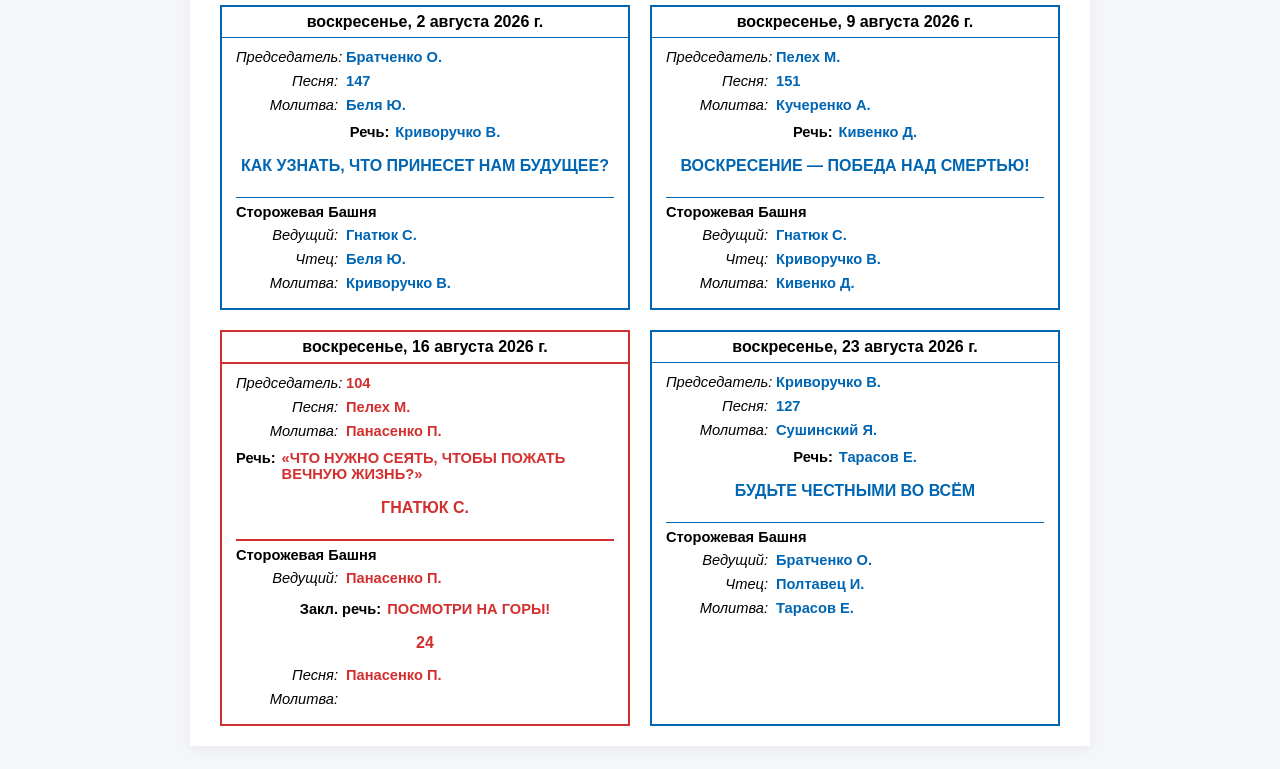
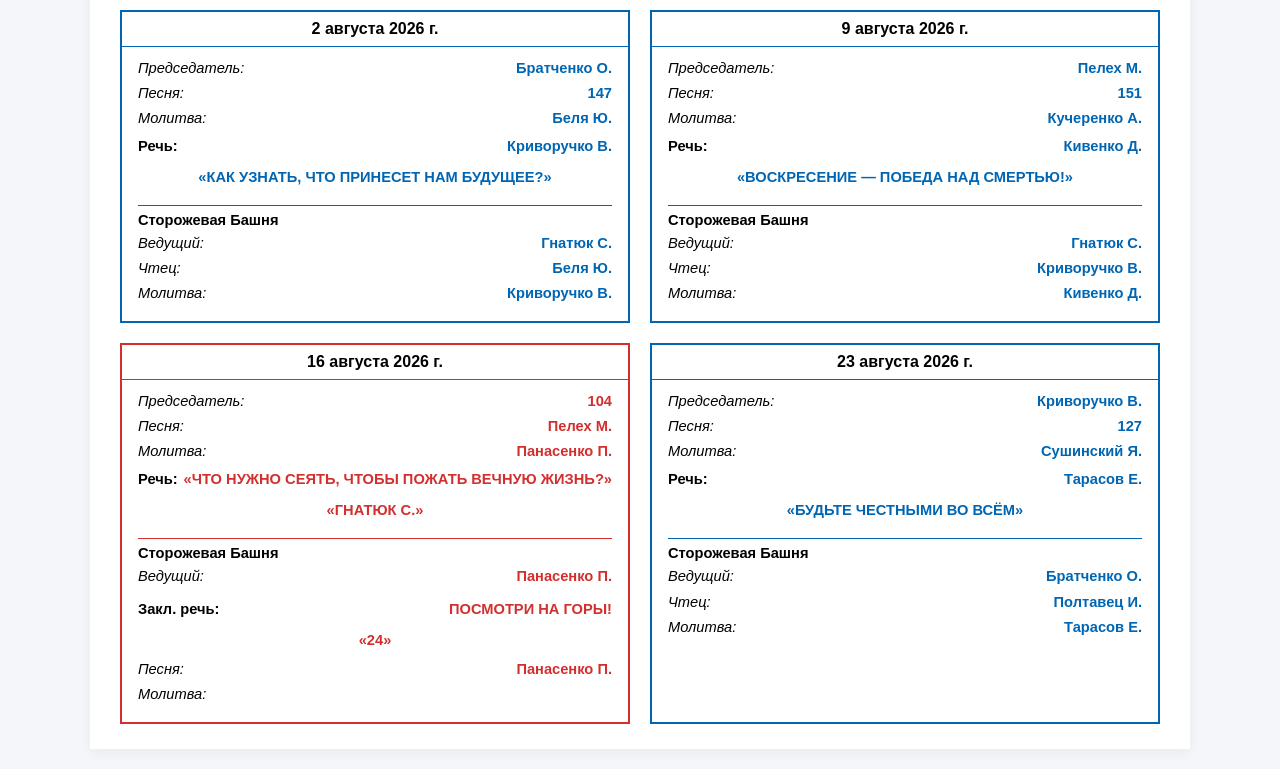
Before and after one commit to knvkivlove/week_grafik, a plain HTML site: page index.html in a window 1280 px wide. Shown: the part 201-970 px from the top of the page. Drawn offline with Linux system fonts and the light colour scheme.

Commit message:
Refactor index.html for layout and print enhancements
Updated styles and structure for improved layout and print functionality.

```diff
--- a/index.html
+++ b/index.html
@@ -8,10 +8,10 @@
         :root {
             --bg-color: #f4f6f9;
             --card-bg: #ffffff;
-            --main-blue: #0066b3; /* Насыщенный синий цвет со скриншота */
+            --main-blue: #0066b3;
             --text-dark: #000000;
             --text-blue: #0066b3;
-            --rs-red: #d32f2f;   /* Красный цвет для выделения визита РС */
+            --rs-red: #d32f2f;
         }
 
         * {
@@ -29,7 +29,7 @@
 
         /* Панель управления */
         .controls {
-            max-width: 900px;
+            max-width: 1100px;
             margin: 0 auto 20px auto;
             display: flex;
             justify-content: flex-end;
@@ -64,20 +64,16 @@
             color: #fff;
         }
 
-        .hidden-element {
-            display: none !important;
-        }
-
-        /* Общая обертка для А4 */
+        /* Общая обертка */
         .page-wrapper {
-            max-width: 900px;
+            max-width: 1100px;
             margin: 0 auto;
             background: #fff;
-            padding: 20px 30px;
+            padding: 25px 30px;
             box-shadow: 0 4px 12px rgba(0,0,0,0.05);
         }
 
-        /* Главные неизменяемые заголовки */
+        /* Шапка */
         .main-header {
             text-align: center;
             margin-bottom: 25px;
@@ -115,7 +111,7 @@
             grid-template-columns: repeat(4, 1fr);
         }
 
-        /* Дизайн карточки со скриншота */
+        /* Карточка */
         .week-card {
             background: var(--card-bg);
             border: 2px solid var(--main-blue);
@@ -128,68 +124,73 @@
         .week-header-block {
             text-align: center;
             border-bottom: 1px solid var(--main-blue);
-            padding: 6px;
+            padding: 8px;
             font-size: 12pt;
             font-weight: bold;
         }
 
         .card-body {
-            padding: 10px 14px;
+            padding: 12px 16px;
             display: flex;
             flex-direction: column;
             height: 100%;
         }
 
-        /* Строки пунктов программы */
+        /* Строки с прижатием ФИО к правой стенке */
         .item-row {
             display: flex;
-            margin-bottom: 5px;
+            justify-content: space-between;
+            align-items: baseline;
+            margin-bottom: 6px;
             font-size: 11pt;
             line-height: 1.3;
         }
 
         .item-label {
             font-style: italic;
-            width: 110px;
-            flex-shrink: 0;
-            text-align: right;
-            padding-right: 8px;
+            color: var(--text-dark);
+            text-align: left;
+            padding-right: 10px;
+            white-space: nowrap;
         }
 
         .item-value {
             font-weight: bold;
             color: var(--text-blue);
+            text-align: right;
         }
 
-        /* Специфическая строка "Речь:" */
+        /* Строка "Речь:" / "Закл. речь:" */
         .speech-row {
             display: flex;
-            justify-content: center;
+            justify-content: space-between;
+            align-items: baseline;
             margin: 4px 0;
             font-size: 11pt;
         }
         .speech-row .label-bold {
             font-weight: bold;
-            padding-right: 6px;
+            text-align: left;
         }
         .speech-row .value-bold {
             font-weight: bold;
             color: var(--text-blue);
+            text-align: right;
         }
 
-        /* Название речи большими буквами по центру */
+        /* Название речи */
         .speech-topic {
             text-align: center;
             font-weight: bold;
             color: var(--text-blue);
-            font-size: 12pt;
-            margin: 12px 0;
+            font-size: 11pt;
+            margin: 10px 0;
             padding: 0 5px;
             text-transform: uppercase;
             line-height: 1.3;
         }
 
-        /* Маленький заголовок Сторожевой Башни */
+        /* Заголовок Сторожевой Башни */
         .sb-heading {
             font-weight: bold;
             font-size: 11pt;
@@ -200,12 +201,12 @@
             padding-top: 6px;
         }
 
-        /* Визиты Районного Старейшины (Красная тема) */
+        /* Визиты РС (Красная тема) */
         .week-card.type-rs {
             border: 2px solid var(--rs-red);
         }
         .week-card.type-rs .week-header-block {
-            border-bottom: 2px solid var(--rs-red);
+            border-bottom: 1px solid var(--rs-red);
         }
         .week-card.type-rs .item-value,
         .week-card.type-rs .speech-row .value-bold,
@@ -213,7 +214,7 @@
             color: var(--rs-red);
         }
         .week-card.type-rs .sb-heading {
-            border-top: 2px solid var(--rs-red);
+            border-top: 1px solid var(--rs-red);
         }
 
         /* Конгрессы */
@@ -229,7 +230,7 @@
             padding: 20px;
         }
         .week-card.type-congress .congress-text {
-            font-size: 14pt;
+            font-size: 13pt;
             font-weight: bold;
             color: var(--text-dark);
             text-align: center;
@@ -251,18 +252,32 @@
                 padding: 0 !important;
                 max-width: 100% !important;
             }
-            .schedule-container {
+            .week-card {
+                page-break-inside: avoid;
+            }
+
+            /* Динамическое управление ориентацией страницы при печати */
+            body.print-2x2 {
+                @page { size: portrait; margin: 10mm; }
+            }
+            body.print-2x2 .schedule-container {
                 display: grid !important;
                 grid-template-columns: repeat(2, 1fr) !important;
                 gap: 15px !important;
             }
-            .week-card {
-                page-break-inside: avoid;
+
+            body.print-4x1 {
+                @page { size: landscape; margin: 10mm; }
+            }
+            body.print-4x1 .schedule-container {
+                display: grid !important;
+                grid-template-columns: repeat(4, 1fr) !important;
+                gap: 10px !important;
             }
         }
     </style>
 </head>
-<body>
+<body class="print-2x2" id="bodyElement">
 
     <div class="controls">
         <div class="btn-group">
@@ -272,18 +287,16 @@
     </div>
 
     <div class="page-wrapper">
-        <!-- Шапка листа -->
         <div class="main-header">
-            <div class="global-day-time" id="globalDayTime">(Воскресенье <span id="globalTime">16<span class="time-super">00</span></span>)</div>
+            <div class="global-day-time" id="globalDayTime">(Воскресенье 16<span class="time-super">00</span>)</div>
             <div class="global-title">Публичная встреча и Изучение Сторожевой башни</div>
         </div>
 
-        <!-- Контейнер с четырьмя неделями -->
         <div class="schedule-container view-2x2" id="scheduleContainer"></div>
     </div>
 
     <script>
-        // Данные сопоставлены с индексами ячеек твоего файла week_grafik.xlsx
+        // Исходный массив строк из твоего файлаweek_grafik.xlsx
         const mockSheetsData = {
             "B": ["Параметр", "Неделя 1", "Обычная", "2026-08-02", "Воскресенье", "Братченко О.", "147", "Беля Ю.", "Криворучко В.", "КАК УЗНАТЬ, ЧТО ПРИНЕСЕТ НАМ БУДУЩЕЕ?", "Гнатюк С.", "Беля Ю.", "Криворучко В.", "", "", "", "", "", "", "", "", "", "", "", ""],
             "D": ["Параметр", "Неделя 2", "Обычная", "2026-08-09", "Воскресенье", "Пелех М.", "151", "Кучеренко А.", "Кивенко Д.", "ВОСКРЕСЕНИЕ — ПОБЕДА НАД СМЕРТЬЮ!", "Гнатюк С.", "Криворучко В.", "Кивенко Д.", "", "", "", "", "", "", "", "", "", "", "", ""],
@@ -295,28 +308,24 @@
         const container = document.getElementById('scheduleContainer');
         const toggleBtn = document.getElementById('toggleGridBtn');
         const printBtn = document.getElementById('printBtn');
+        const bodyElement = document.getElementById('bodyElement');
 
-        // Преобразование даты в формат: "воскресенье, 2 августа 2026 г."
         function formatCardDate(dateStr, dayStr) {
             if(!dateStr) return '';
             const date = new Date(dateStr);
             const options = { day: 'numeric', month: 'long', year: 'numeric' };
             let formatted = date.toLocaleDateString('ru-RU', options);
-            // Добавляем точку к "г", если её нет
             if(!formatted.endsWith('.')) formatted += ' г.';
-            return `${dayStr.toLowerCase()}, ${formatted}`;
+            return `${dayStr.toLowerCase(), formatted}`;
         }
 
-        // Обновление глобального заголовка (День недели и Время из первой доступной колонки B)
         function updateGlobalHeader(data) {
             const firstWeek = data["B"];
             if (firstWeek) {
                 const dayName = firstWeek[4] || "Воскресенье";
-                // Предполагаем время 16:00, превращаем в красивый формат 16⁰⁰
                 const timeStr = "16:00";
                 const hour = timeStr.split(':')[0] || '16';
                 const min = timeStr.split(':')[1] || '00';
-
                 document.getElementById('globalDayTime').innerHTML = `(${dayName} ${hour}<span class="time-super">${min}</span>)`;
             }
         }
@@ -336,7 +345,6 @@
                 const card = document.createElement('div');
                 card.className = 'week-card';
 
-                // Хедер карточки с датой
                 const headerBlock = document.createElement('div');
                 headerBlock.className = 'week-header-block';
                 headerBlock.textContent = formatCardDate(dateRaw, dayName);
@@ -355,20 +363,20 @@
                 else if (type === "Визит РС") {
                     card.classList.add('type-rs');
 
-                    // Строгая структура визита РС по Твоему указанию и скриншоту
+                    // ИСПРАВЛЕНО: Индексы строк для Визита РС приведены в точное соответствие
                     bodyBlock.innerHTML = `
                         <div class="item-row"><div class="item-label">Председатель:</div><div class="item-value">${row[14] || ''}</div></div>
                         <div class="item-row"><div class="item-label">Песня:</div><div class="item-value">${row[15] || ''}</div></div>
                         <div class="item-row"><div class="item-label">Молитва:</div><div class="item-value">${row[16] || ''}</div></div>
 
                         <div class="speech-row"><span class="label-bold">Речь:</span><span class="value-bold">${row[17] || ''}</span></div>
-                        <div class="speech-topic">${row[18] || ''}</div>
+                        <div class="speech-topic">«${row[18] || ''}»</div>
 
                         <div class="sb-heading">Сторожевая Башня</div>
                         <div class="item-row"><div class="item-label">Ведущий:</div><div class="item-value">${row[19] || ''}</div></div>
 
                         <div class="speech-row" style="margin-top: 8px;"><span class="label-bold">Закл. речь:</span><span class="value-bold">${row[20] || ''}</span></div>
-                        <div class="speech-topic">${row[21] || ''}</div>
+                        <div class="speech-topic">«${row[21] || ''}»</div>
 
                         <div class="item-row"><div class="item-label">Песня:</div><div class="item-value">${row[22] || ''}</div></div>
                         <div class="item-row"><div class="item-label">Молитва:</div><div class="item-value">${row[23] || ''}</div></div>
@@ -383,7 +391,7 @@
                         <div class="item-row"><div class="item-label">Молитва:</div><div class="item-value">${row[7] || ''}</div></div>
 
                         <div class="speech-row"><span class="label-bold">Речь:</span><span class="value-bold">${row[8] || ''}</span></div>
-                        <div class="speech-topic">${row[9] || ''}</div>
+                        <div class="speech-topic">«${row[9] || ''}»</div>
 
                         <div class="sb-heading">Сторожевая Башня</div>
                         <div class="item-row"><div class="item-label">Ведущий:</div><div class="item-value">${row[10] || ''}</div></div>
@@ -397,18 +405,20 @@
             });
         }
 
-        // Логика переключения сеток и скрытия печати
+        // Логика переключения сеток и настройки печати
         toggleBtn.addEventListener('click', () => {
             if (container.classList.contains('view-2x2')) {
                 container.classList.remove('view-2x2');
                 container.classList.add('view-4x1');
+                bodyElement.classList.remove('print-2x2');
+                bodyElement.classList.add('print-4x1'); // Переключаем печать в альбомный режим
                 toggleBtn.textContent = '📱 Вид: Сетка 2х2';
-                printBtn.classList.add('hidden-element');
             } else {
                 container.classList.remove('view-4x1');
                 container.classList.add('view-2x2');
+                bodyElement.classList.remove('print-4x1');
+                bodyElement.classList.add('print-2x2'); // Возвращаем печать в портретный режим
                 toggleBtn.textContent = '📱 Вид: Ряд 4х1';
-                printBtn.classList.remove('hidden-element');
             }
         });
 
```
